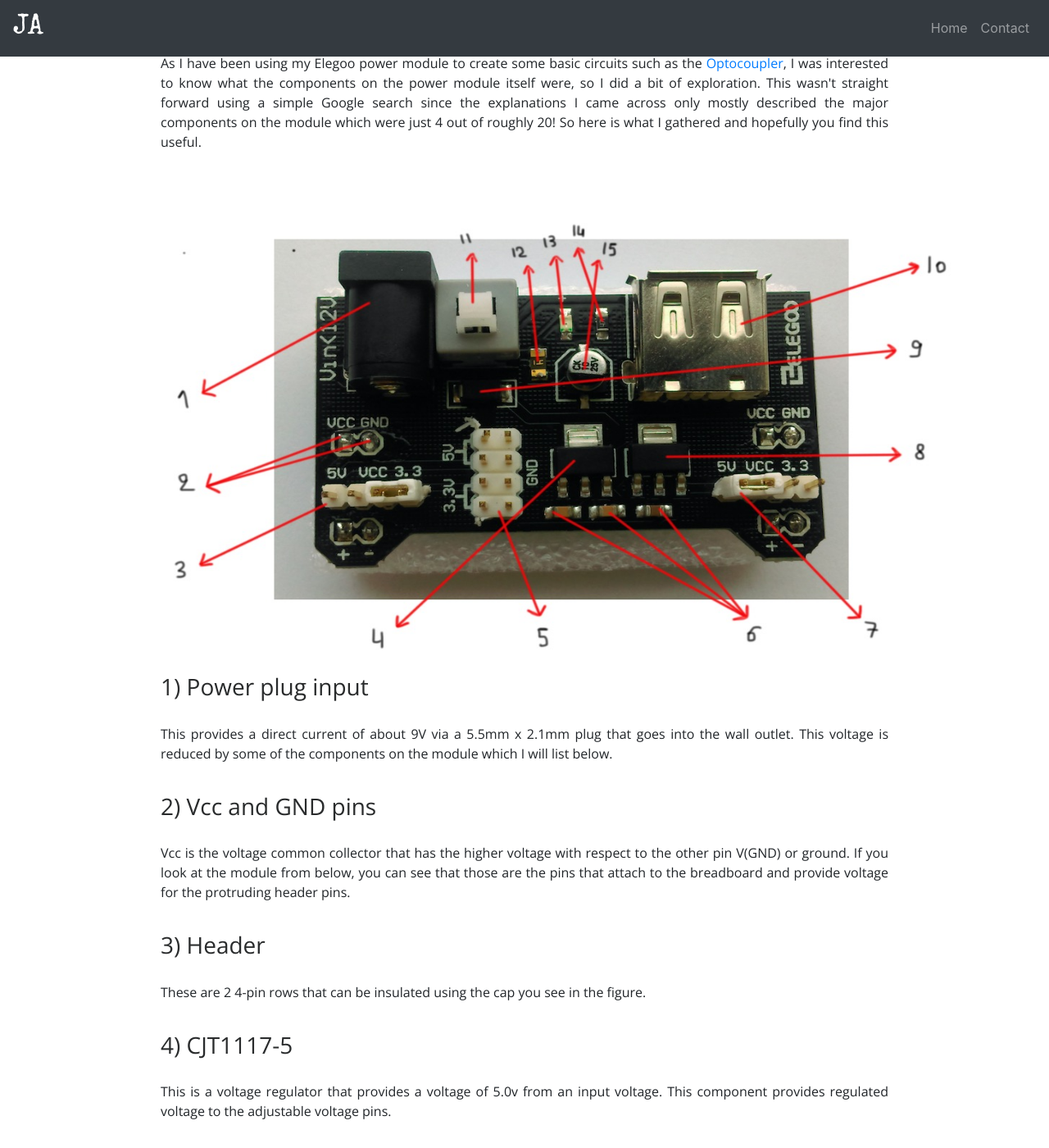
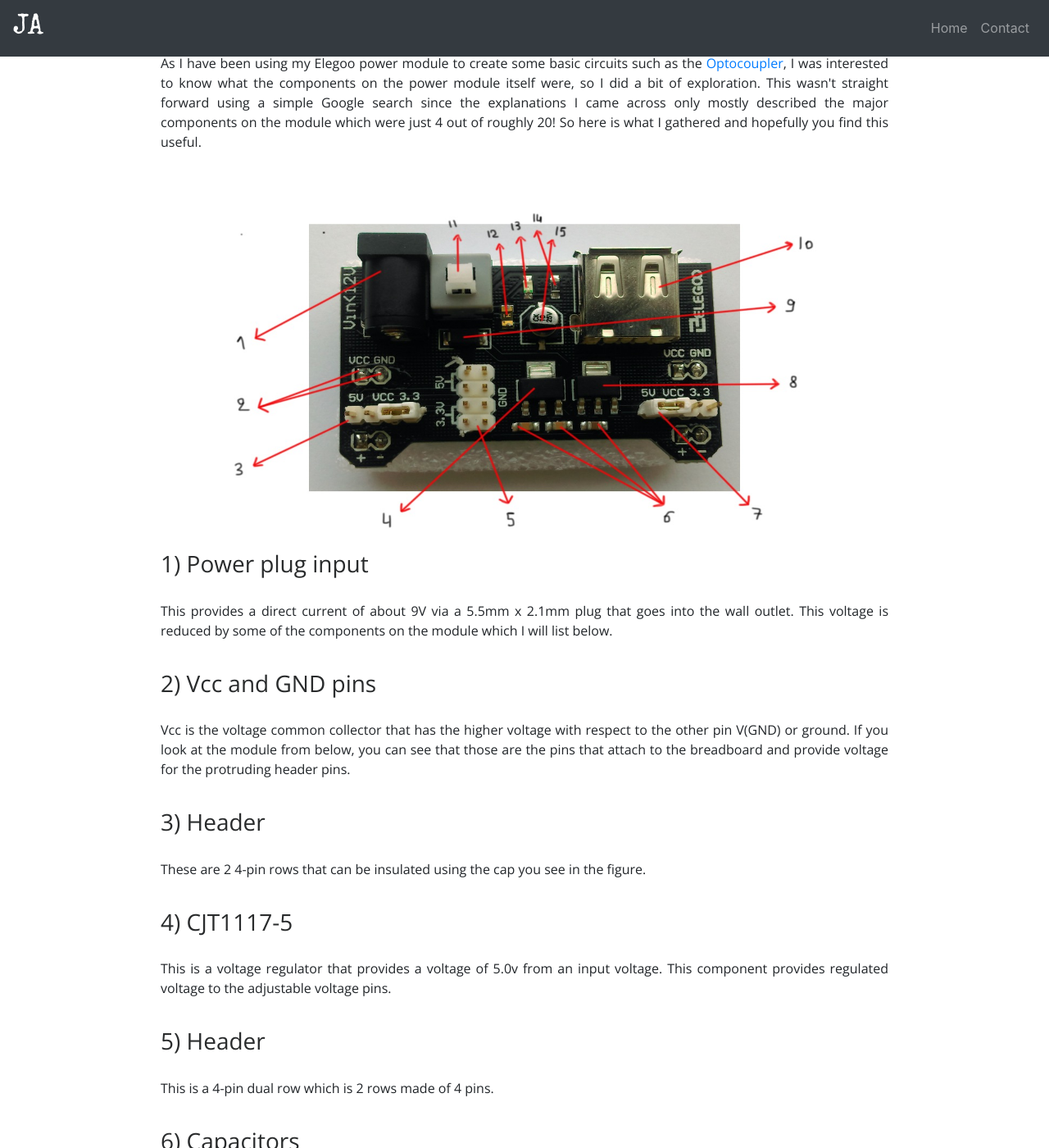
Before and after one commit to dotja/dotja.github.io, a Jekyll site: the page built from _posts/2020-05-13-Exploring-the-Elegoo-power-module.md, in a window 1280 px wide and 1400 px high, scrolled down 271 px. Shown: the whole window at 82% size. Built offline with Jekyll 4.4.1, drawn with Linux system fonts in a browser that asks for light colours.

Commit message:
adjusting image attributes

```diff
--- a/_sass/main.scss
+++ b/_sass/main.scss
@@ -164,8 +164,8 @@ img {
 /* image in the elegoo power module article, are adjusted in mobile view */
 .power_module_image {
   /* style for specific image */
-  width: 1200px;
-  height: 600px;
+  width: 900px;
+  height: 450px;
 }
 
 /* adjust according to screen width */
```
